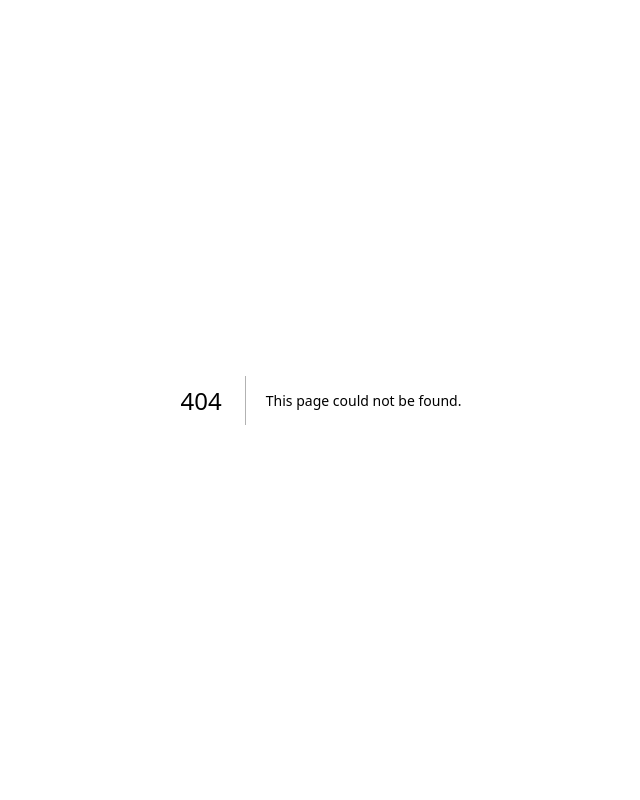
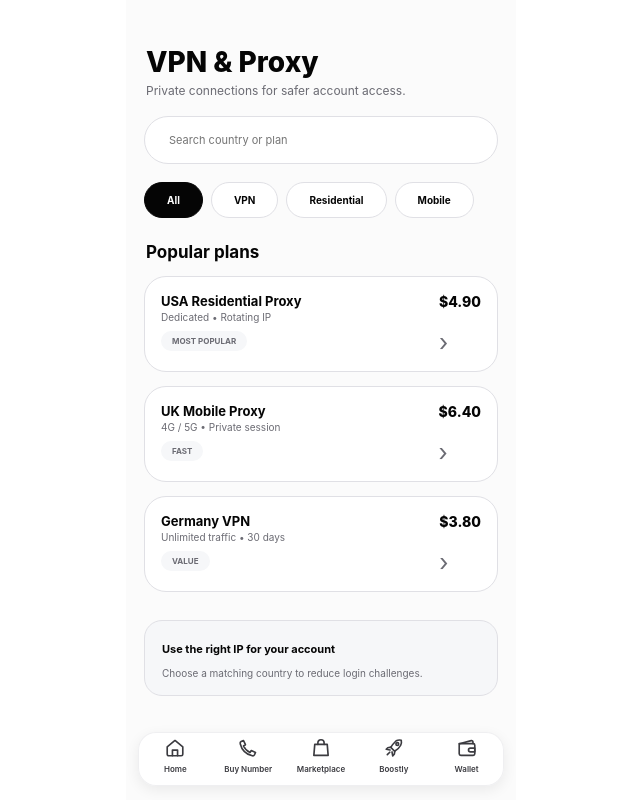
Before and after one commit to wis12dom34/-wickspend-web, a Next.js app: page /vpn-proxy in a window 1280 px wide. Before the commit this address had no page. Shown: the whole page, without its empty margins (319-959 px from the left). Built offline with nearby package versions, Linux system fonts and the light colour scheme.

Commit message:
Add VPN and Proxy Figma flow

```diff
--- /dev/null
+++ b/app/vpn-proxy/page.tsx
@@ -0,0 +1,29 @@
+"use client";
+
+import {useMemo,useState} from "react";
+import {BottomNav} from "@/components/BottomNav";
+import styles from "./vpn-proxy.module.css";
+
+type Plan={id:string;name:string;type:"VPN"|"Residential"|"Mobile";description:string;price:number;tag:string;location:string;session:string;duration:string;traffic:string};
+const plans:Plan[]=[
+{id:"usa-residential",name:"USA Residential Proxy",type:"Residential",description:"Dedicated • Rotating IP",price:4.9,tag:"MOST POPULAR",location:"United States",session:"Rotating",duration:"30 days",traffic:"Unlimited"},
+{id:"uk-mobile",name:"UK Mobile Proxy",type:"Mobile",description:"4G / 5G • Private session",price:6.4,tag:"FAST",location:"United Kingdom",session:"Private",duration:"30 days",traffic:"Unlimited"},
+{id:"germany-vpn",name:"Germany VPN",type:"VPN",description:"Unlimited traffic • 30 days",price:3.8,tag:"VALUE",location:"Germany",session:"Dedicated",duration:"30 days",traffic:"Unlimited"}
+];
+type View="browse"|"details"|"confirm"|"delivered";
+
+export default function VpnProxy(){
+ const[view,setView]=useState<View>("browse"),[active,setActive]=useState<Plan>(plans[0]),[tab,setTab]=useState("All"),[search,setSearch]=useState(""),[message,setMessage]=useState("");
+ const filtered=useMemo(()=>plans.filter(p=>(tab==="All"||p.type===tab)&&`${p.name} ${p.location}`.toLowerCase().includes(search.toLowerCase())),[tab,search]);
+ const select=(p:Plan)=>{setActive(p);setView("details");setMessage("")};
+ const copy=async(v:string)=>{try{await navigator.clipboard.writeText(v);setMessage("Copied")}catch{setMessage("Copy unavailable")}};
+ const credentials={host:"us.proxy.wickspend.net",port:"10482",username:"wick_840219",password:"8vQ2••••9L"};
+ const goBack=()=>{setMessage("");setView(view==="confirm"?"details":"browse")};
+ return <main className={styles.screen}>
+  {view==="browse"&&<><header className={styles.top}><h1>VPN &amp; Proxy</h1><p>Private connections for safer account access.</p></header><input className={styles.search} value={search} onChange={e=>setSearch(e.target.value)} placeholder="Search country or plan"/><div className={styles.tabs}>{["All","VPN","Residential","Mobile"].map(t=><button type="button" key={t} onClick={()=>setTab(t)} className={`${styles.tab} ${tab===t?styles.active:""}`}>{t}</button>)}</div><h2 className={styles.sectionTitle}>Popular plans</h2><section className={styles.planList}>{filtered.map(p=><button type="button" className={styles.plan} key={p.id} onClick={()=>select(p)}><div><h3>{p.name}</h3><p>{p.description}</p></div><span className={styles.price}>${p.price.toFixed(2)}</span><span className={styles.tag}>{p.tag}</span><span className={styles.arrow}>›</span></button>)}</section><aside className={styles.info}><b>Use the right IP for your account</b><p>Choose a matching country to reduce login challenges.</p></aside></>}
+  {view==="details"&&<><header className={styles.detailHeader}><button type="button" className={styles.back} onClick={goBack}>‹</button><div><h1>Plan details</h1><p>{active.name}</p></div></header><section className={styles.hero}><span className={styles.eyebrow}>{active.type.toUpperCase()}</span><h2>{active.name}</h2><p>{active.description}</p><div className={styles.heroPrice}><strong>${active.price.toFixed(2)}</strong><span>/ {active.duration}</span></div></section><h2 className={styles.specTitle}>What you get</h2><section className={styles.specs}><div className={styles.spec}><span>Location</span><b>{active.location}</b></div><div className={styles.spec}><span>IP type</span><b>{active.type}</b></div><div className={styles.spec}><span>Session</span><b>{active.session}</b></div><div className={styles.spec}><span>Traffic</span><b>{active.traffic}</b></div><div className={styles.spec}><span>Duration</span><b>{active.duration}</b></div></section><aside className={styles.note}><b>Best for account access</b><p>Use a location that matches the account region whenever possible.</p></aside><button type="button" className={styles.primary} onClick={()=>setView("confirm")}>Buy for ${active.price.toFixed(2)}</button><div className={styles.hint}>Paid from WickSpend Wallet</div></>}
+  {view==="confirm"&&<><header className={styles.detailHeader}><button type="button" className={styles.back} onClick={goBack}>‹</button><div><h1>Confirm purchase</h1><p>Review before paying</p></div></header><section className={styles.confirmCard}><span className={styles.eyebrow}>VPN / PROXY</span><h2>{active.name}</h2><p>{active.description} • {active.duration}</p><div className={styles.confirmPrice}>${active.price.toFixed(2)} <small>one-time</small></div></section><section className={styles.summary}><h3>Order summary</h3><div className={styles.summaryRow}><span>Plan</span><b>{active.name}</b></div><div className={styles.summaryRow}><span>Duration</span><b>{active.duration}</b></div><div className={styles.summaryRow}><span>Subtotal</span><b>${active.price.toFixed(2)}</b></div><div className={styles.summaryRow}><span>Fees</span><b>$0.00</b></div><div className={styles.summaryRow}><span>Total</span><b>${active.price.toFixed(2)}</b></div></section><section className={styles.walletBox}><b>Pay with WickSpend Wallet</b><p>Wallet purchase will be enabled when the verified VPN/proxy order endpoint is connected.</p></section><button type="button" className={styles.primary} disabled onClick={()=>setView("delivered")}>Confirm &amp; pay ${active.price.toFixed(2)}</button><button type="button" className={styles.secondary} onClick={()=>setView("details")}>Cancel</button><p className={styles.message}>Purchase is currently unavailable. No wallet debit will occur.</p></>}
+  {view==="delivered"&&<section className={styles.success}><div className={styles.successIcon}>✓</div><h1>Proxy ready</h1><p>Your access details are ready to use.</p><section className={styles.credentials}><h2>{active.name}</h2><p>Expires Oct 3, 2026</p>{Object.entries(credentials).map(([k,v])=><div className={styles.credential} key={k}><small>{k.toUpperCase()}</small><b>{v}</b><button className={styles.copy} type="button" onClick={()=>copy(v)}>Copy</button></div>)}<button type="button" className={styles.copyAll} onClick={()=>copy(Object.entries(credentials).map(([k,v])=>`${k}: ${v}`).join("\n"))}>Copy all details</button></section><aside className={styles.safe}><b>Keep these details private</b><p>Do not share proxy credentials. You can reopen them from Orders.</p></aside><button type="button" className={styles.primary} onClick={()=>location.assign("/orders")}>View in Orders</button><button type="button" className={styles.secondary} onClick={()=>setView("browse")}>Done</button>{message&&<p className={styles.message}>{message}</p>}</section>}
+  <BottomNav/>
+ </main>
+}
```
